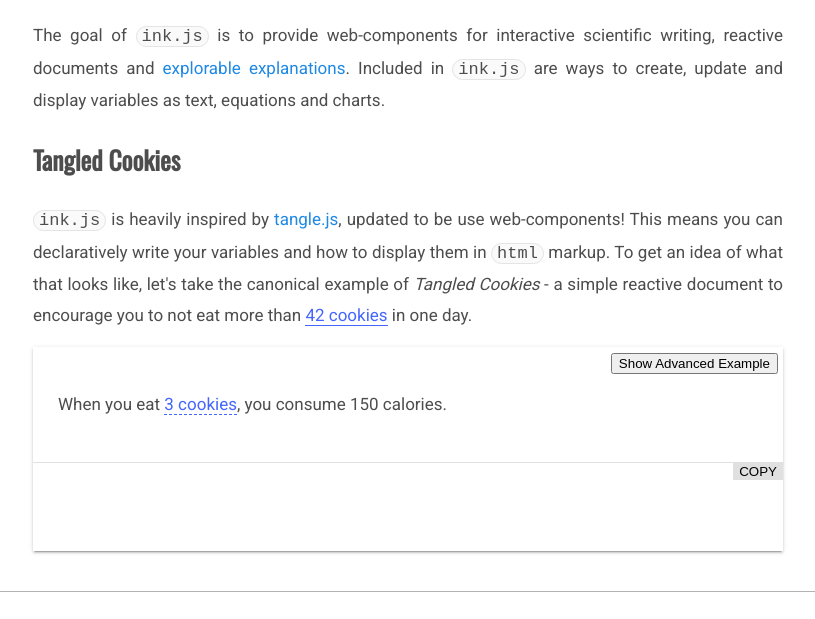
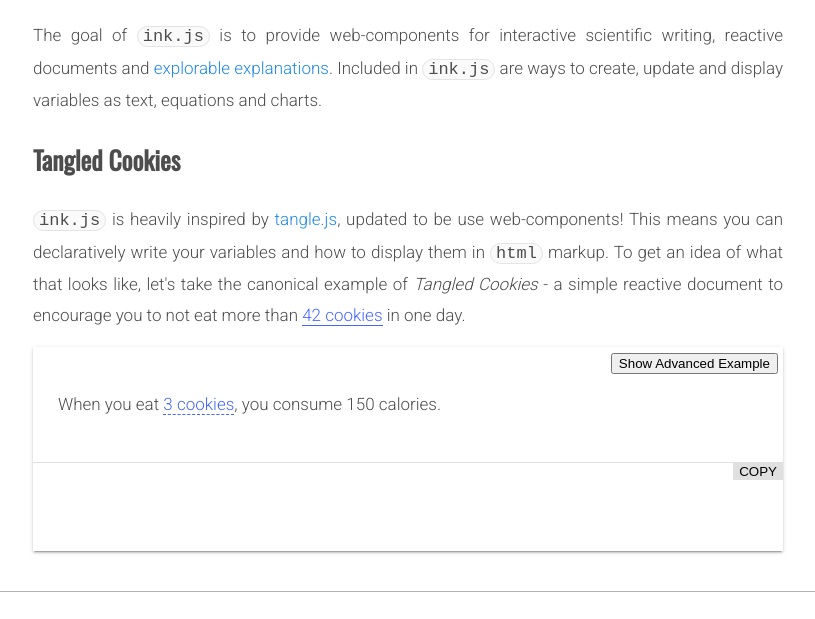
Before and after one commit to curvenote/article, a website built with webpack: page index.html in a window 1280 px wide. Shown: the part 155-774 px from the top of the page, without its empty margins (240-1055 px from the left). Built offline with nearby package versions, Linux system fonts and the light colour scheme; files whose address does not match are found by name; what date-and-time would draw is missing.

Commit message:
update font weight

```diff
--- a/index.html
+++ b/index.html
@@ -3,7 +3,7 @@
 <head>
     <title><%= htmlWebpackPlugin.options.title %></title>
 </head>
-<link rel="stylesheet" href="https://fonts.googleapis.com/css?family=Roboto">
+<link rel="stylesheet" href="https://fonts.googleapis.com/css?family=Roboto:300&display=swap">
 <link rel="stylesheet" href="https://fonts.googleapis.com/css?family=Oswald">
 <body>
 
```
